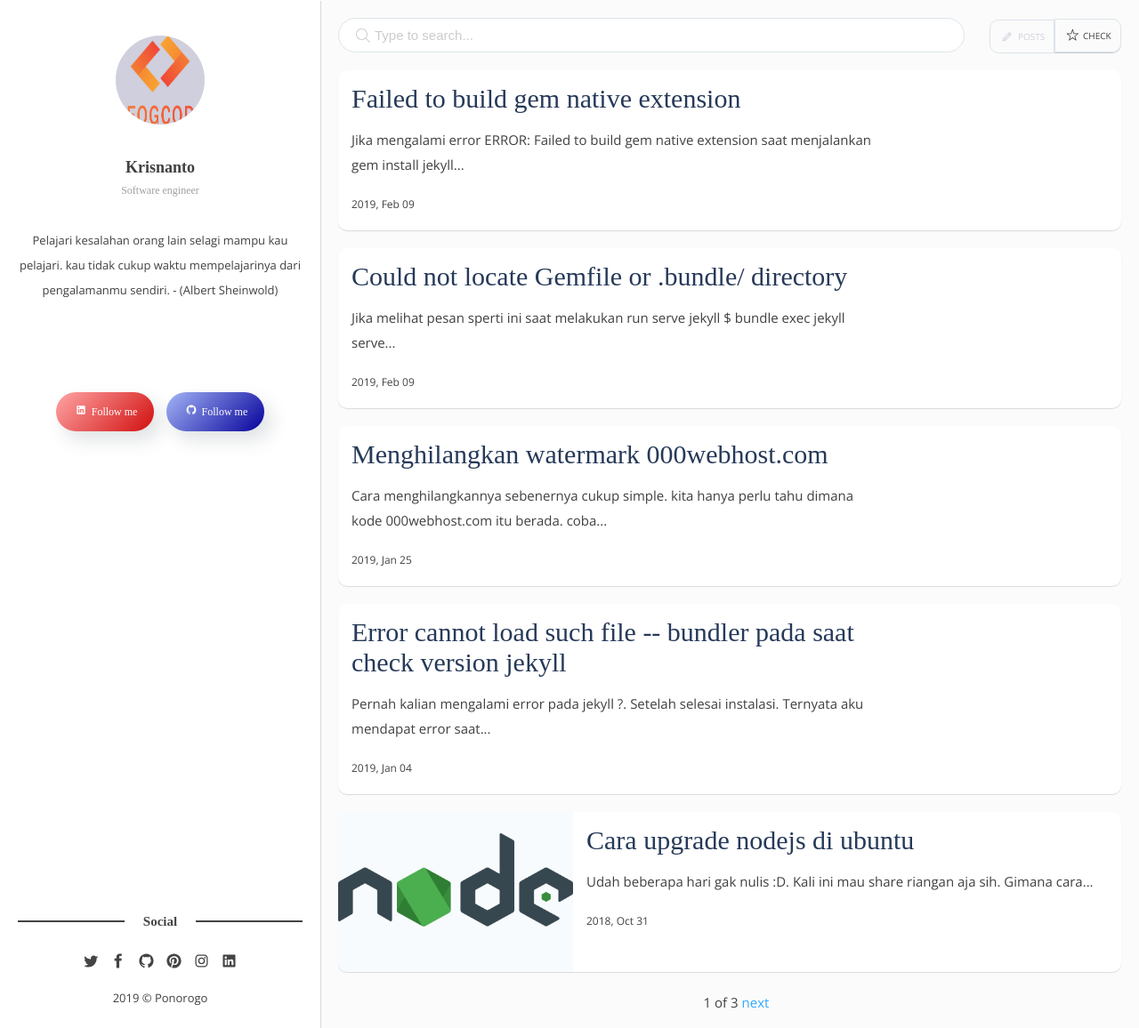
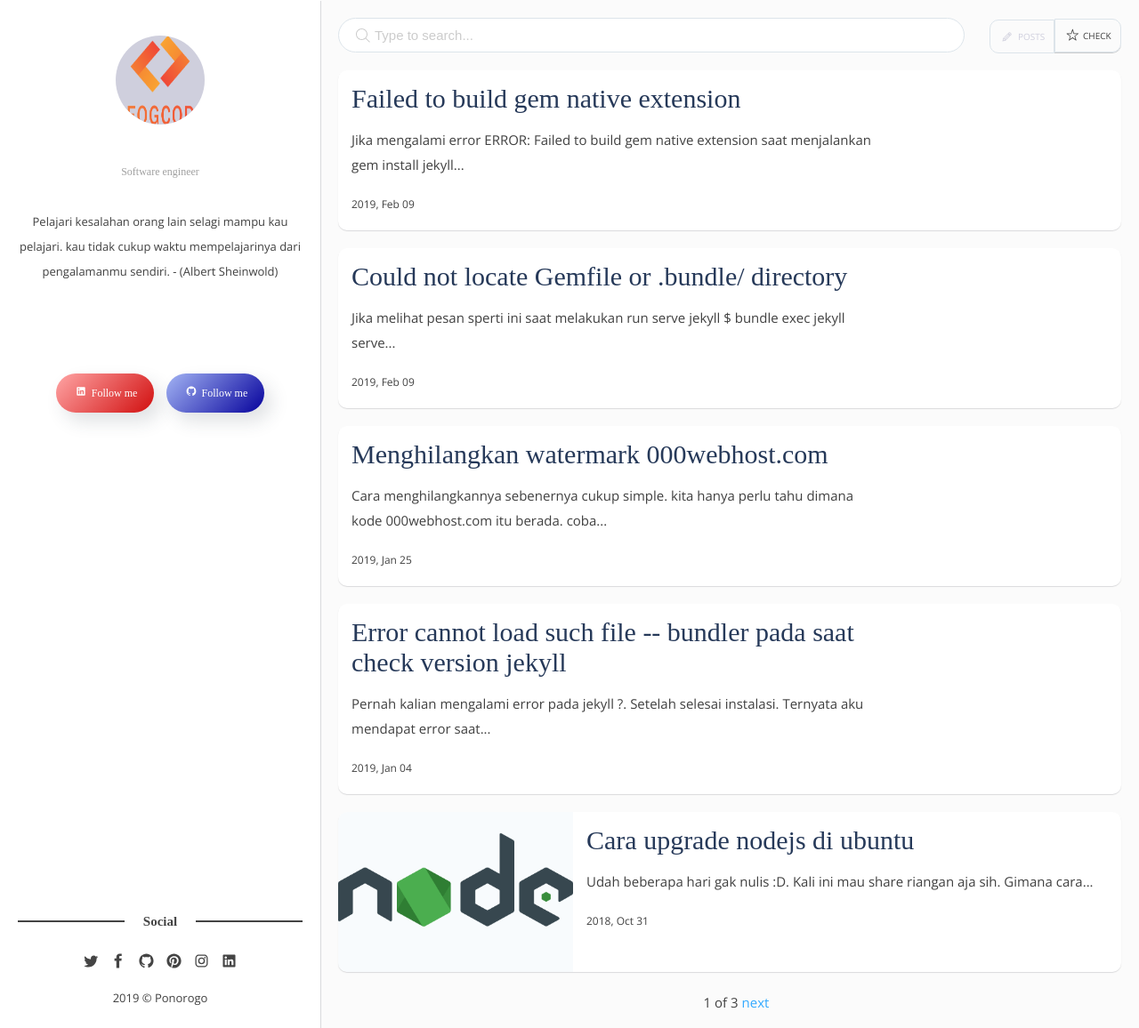
Before and after one commit to otnansirk/_myhistory, a Jekyll site: the page built from index.html, in a window 1280 px wide and 1156 px high. Shown: the whole window at 89% size. Built offline with Jekyll 4.4.1, drawn with Linux system fonts in a browser that asks for light colours; some web fonts are replaced; the list of posts is cut into pages by our own code.

Commit message:
Update home.html

```diff
--- a/_layouts/home.html
+++ b/_layouts/home.html
@@ -10,7 +10,7 @@ layout: default
     </div>
     <br>
     <div class="c-author__info">
-      <div class="c-author__name">{{site.author-name}}{{site.baseurl}}</div>
+<!--       <div class="c-author__name">{{site.author-name}}{{site.baseurl}}</div> -->
       <span class="c-author__job">{{site.author-job}}</span>
     </div>
     <br>
```
